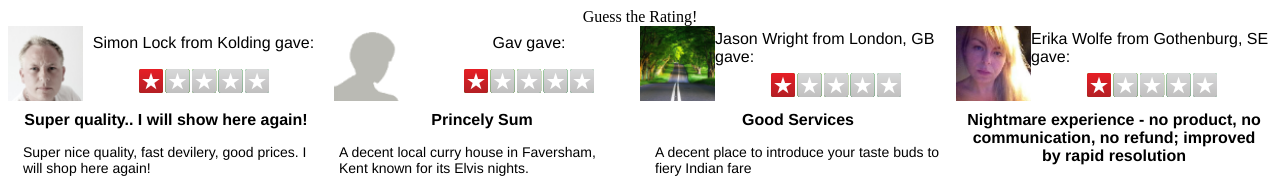
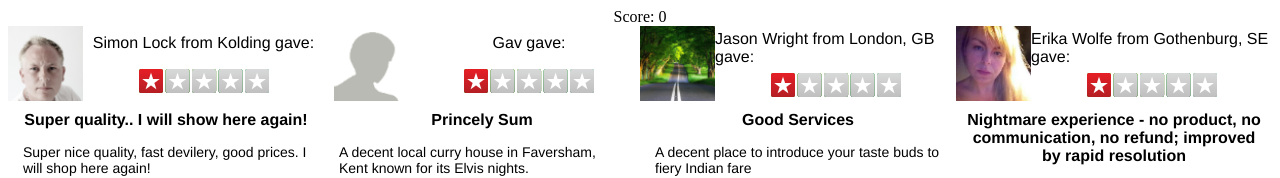
Before and after one commit to bapjiws/guess-the-rating, a React app: page / in a window 1280 px wide. Shown: the top 178 px of the page. Built offline with nearby package versions, Linux system fonts and the light colour scheme.

Commit message:
Increase the score when rating guess is correct

```diff
--- a/src/components/App.jsx
+++ b/src/components/App.jsx
@@ -1,12 +1,28 @@
-import React from 'react';
+import React, { Component } from 'react';
 
 import Reviews from './Reviews';
 
 import main from '../../styles/main.scss';
 
-const App = () => <div>
-    <div style={{textAlign: 'center'}}>Guess the Rating!</div>
-    <Reviews />
-</div>;
+export default class App extends Component {
+    constructor(props) {
+        super(props);
+        this.state = {
+            score: 0
+        };
+        this.increaseScore = this.increaseScore.bind(this);
+    }
 
-export default App;
+    increaseScore() {
+        this.setState((prevState, props) => ({
+            score: prevState.score + 1
+        }))
+    }
+
+    render() {
+        return <div>
+            <div style={{textAlign: 'center'}}>Score: {this.state.score}</div>
+            <Reviews increaseScore={this.increaseScore}/>
+        </div>
+    }
+};
--- a/src/components/Review.jsx
+++ b/src/components/Review.jsx
@@ -67,6 +67,13 @@ export default class Review extends Component {
     };
 
     handleClick(event) {
+        // console.log('Score:', this.props.review.starRating, this.state.currentStar+1);
+        // console.log('types:', typeof this.props.review.starRating, typeof this.state.currentStar);
+        // TODO: find a better way than casting -- wait until TS is in play
+        if (+this.props.review.starRating === this.state.currentStar+1) {
+            this.props.increaseScore();
+        }
+
         // Another option might be https://github.com/JedWatson/classnames
         this.ratingContainerRef.className += ' clicked';
         this.realRatingRef.className += ' clicked';
--- a/src/components/Reviews.jsx
+++ b/src/components/Reviews.jsx
@@ -7,7 +7,7 @@ import reviews from '../../assets/reviews';
 const ratings = importAllAsArray(require.context('../../assets/images/stars', false, /\.(jpe?g|png|gif|svg)$/));
 const reviewerPortraits = importAllAsObject(require.context('../../assets/images/reviewers', false, /\.(jpe?g|png|gif|svg)$/));
 
-const Reviews = () => (
+const Reviews = (props) => (
     <div className="reviews-container">
         {
             // TODO: correctly bind reviews to portraits
@@ -17,6 +17,7 @@ const Reviews = () => (
                 ratings={ratings}
                 appearanceDelay={idx + 1}
                 review={review}
+                increaseScore={props.increaseScore}
             />)
         }
     </div>
```
